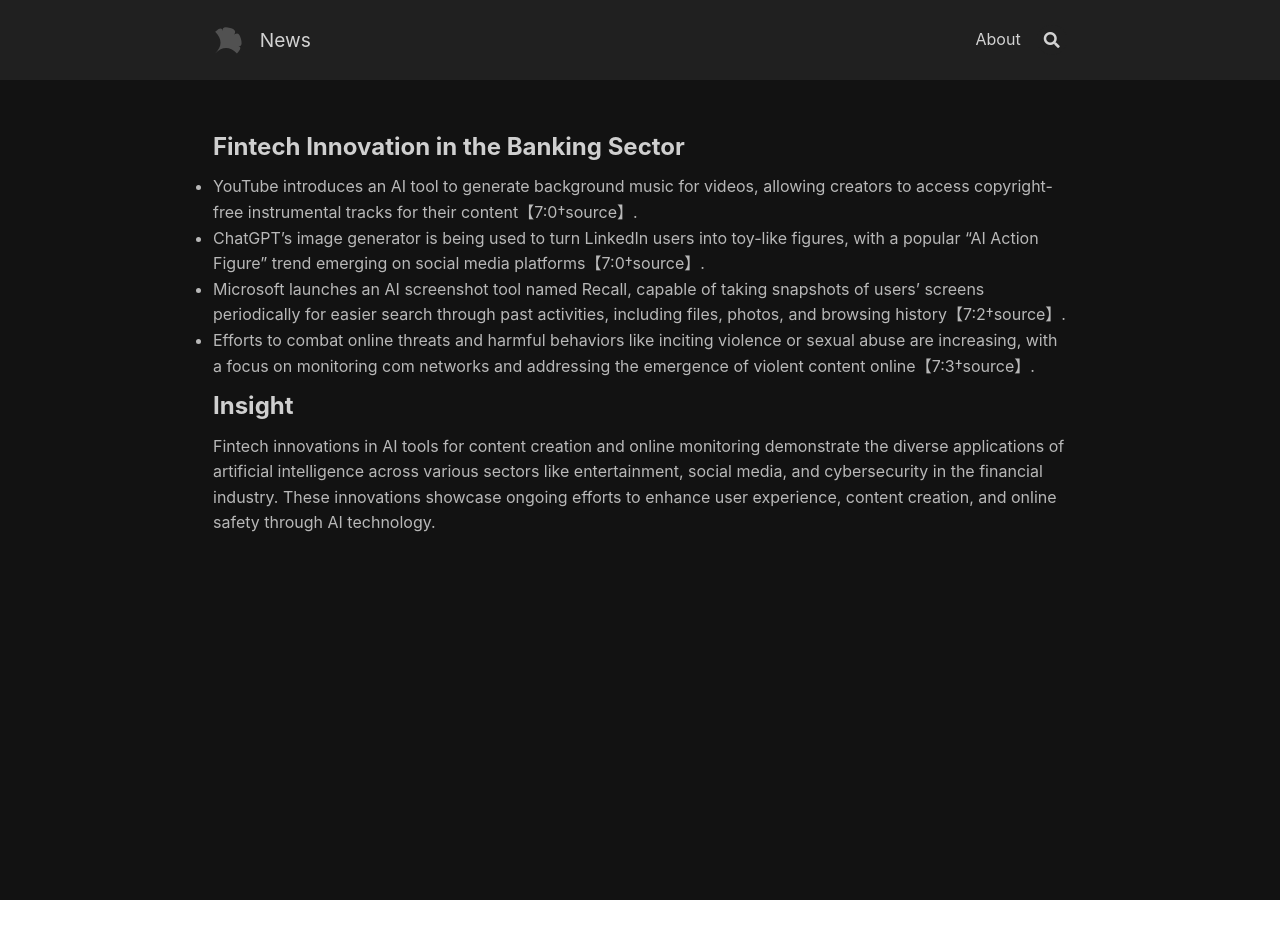
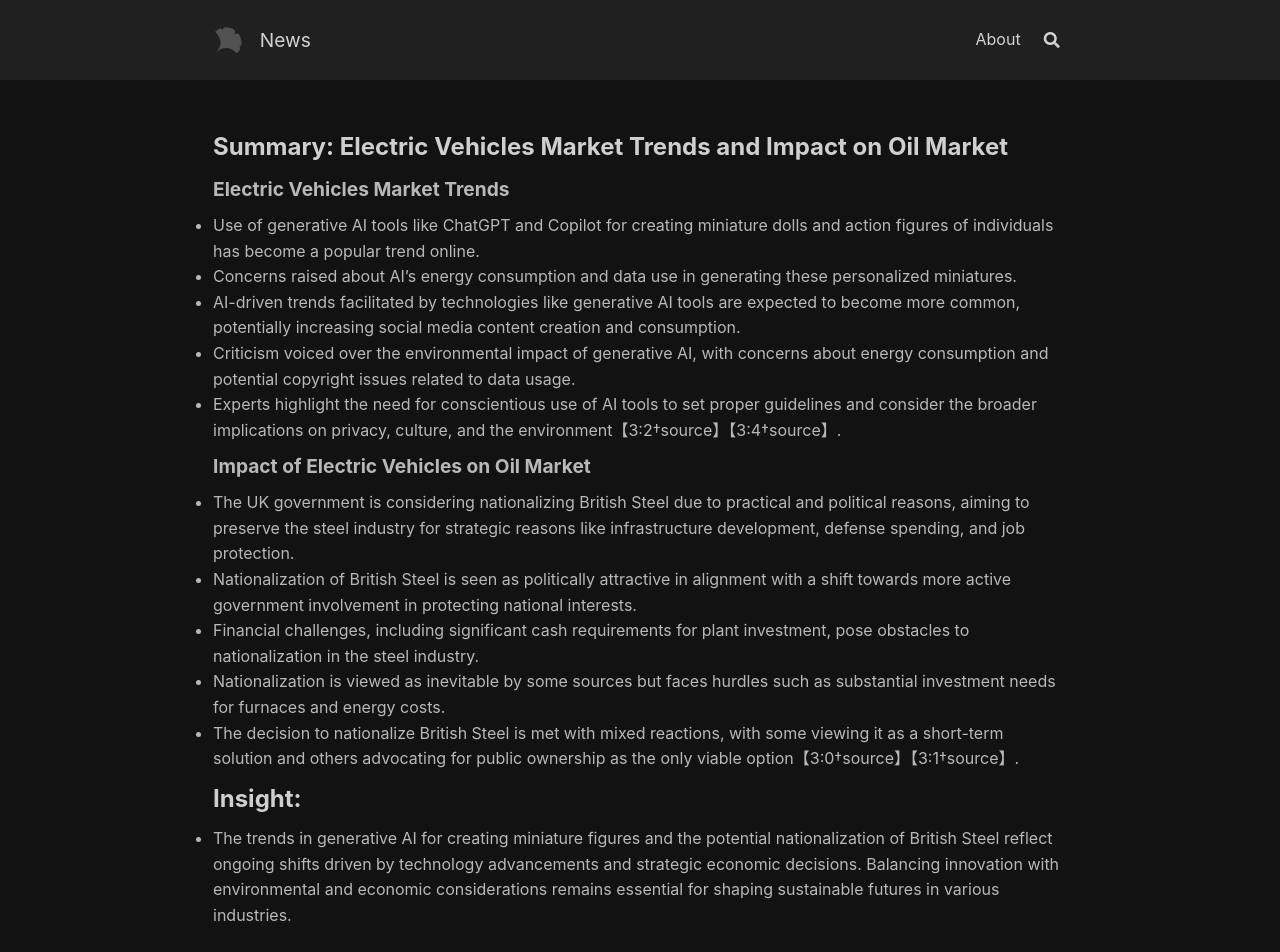
Before and after one commit to jonhadfield/jonhadfield.github.io, a Jekyll site: the page built from index.md, in a window 1280 px wide. Built offline with Jekyll 4.4.1, drawn with Linux system fonts in a browser that asks for light colours; nearby versions of some CDN libraries; before the commit the page ends 900 px from its top, so only the background shows below that.

Commit message:
update files.

```diff
--- a/index.md
+++ b/index.md
@@ -20,12 +20,21 @@ footer: false
 ---
 
 
-### Fintech Innovation in the Banking Sector
+### Summary: Electric Vehicles Market Trends and Impact on Oil Market
 
-- YouTube introduces an AI tool to generate background music for videos, allowing creators to access copyright-free instrumental tracks for their content【7:0†source】.
-- ChatGPT's image generator is being used to turn LinkedIn users into toy-like figures, with a popular "AI Action Figure" trend emerging on social media platforms【7:0†source】.
-- Microsoft launches an AI screenshot tool named Recall, capable of taking snapshots of users' screens periodically for easier search through past activities, including files, photos, and browsing history【7:2†source】.
-- Efforts to combat online threats and harmful behaviors like inciting violence or sexual abuse are increasing, with a focus on monitoring com networks and addressing the emergence of violent content online【7:3†source】.
+#### Electric Vehicles Market Trends
+- Use of generative AI tools like ChatGPT and Copilot for creating miniature dolls and action figures of individuals has become a popular trend online.
+- Concerns raised about AI's energy consumption and data use in generating these personalized miniatures.
+- AI-driven trends facilitated by technologies like generative AI tools are expected to become more common, potentially increasing social media content creation and consumption.
+- Criticism voiced over the environmental impact of generative AI, with concerns about energy consumption and potential copyright issues related to data usage.
+- Experts highlight the need for conscientious use of AI tools to set proper guidelines and consider the broader implications on privacy, culture, and the environment【3:2†source】【3:4†source】.
 
-### Insight
-Fintech innovations in AI tools for content creation and online monitoring demonstrate the diverse applications of artificial intelligence across various sectors like entertainment, social media, and cybersecurity in the financial industry. These innovations showcase ongoing efforts to enhance user experience, content creation, and online safety through AI technology.
+#### Impact of Electric Vehicles on Oil Market
+- The UK government is considering nationalizing British Steel due to practical and political reasons, aiming to preserve the steel industry for strategic reasons like infrastructure development, defense spending, and job protection.
+- Nationalization of British Steel is seen as politically attractive in alignment with a shift towards more active government involvement in protecting national interests.
+- Financial challenges, including significant cash requirements for plant investment, pose obstacles to nationalization in the steel industry.
+- Nationalization is viewed as inevitable by some sources but faces hurdles such as substantial investment needs for furnaces and energy costs.
+- The decision to nationalize British Steel is met with mixed reactions, with some viewing it as a short-term solution and others advocating for public ownership as the only viable option【3:0†source】【3:1†source】.
+
+### Insight:
+- The trends in generative AI for creating miniature figures and the potential nationalization of British Steel reflect ongoing shifts driven by technology advancements and strategic economic decisions. Balancing innovation with environmental and economic considerations remains essential for shaping sustainable futures in various industries.
```
